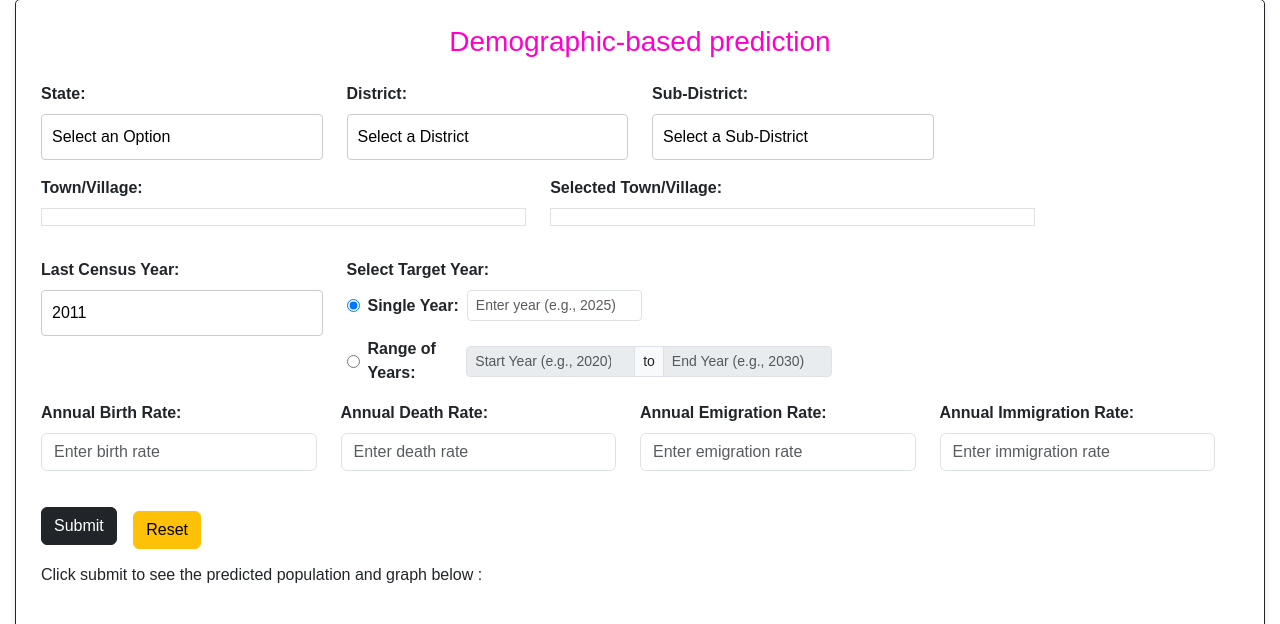
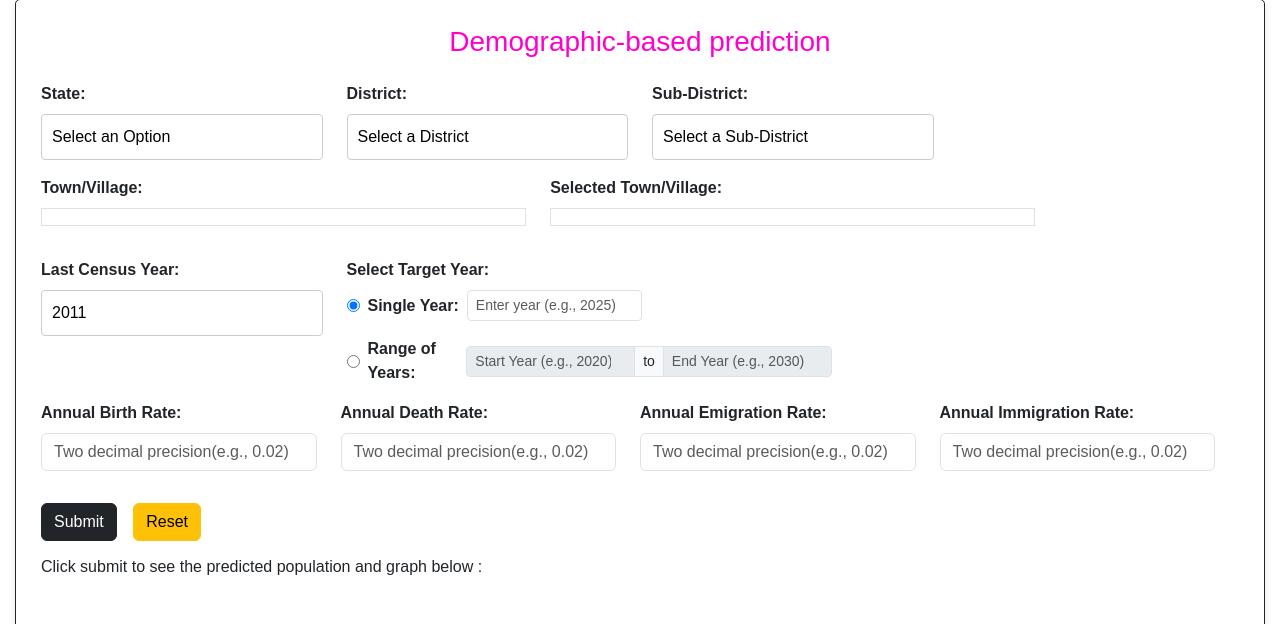
Before and after one commit to iitbhu2k25/dss_demo, a Django app: page /population/demographic-based/ in a window 1280 px wide; the page is wider, and only the part inside the window is pictured. Shown: the part 229-853 px from the top of that part. Run offline with Django 5.2, Linux system fonts and the light colour scheme; data that the repository does not hold is empty.

Commit message:
anukul changes demographic

```diff
--- a/population/templates/population/demographic_based.html
+++ b/population/templates/population/demographic_based.html
@@ -95,31 +95,31 @@
       <div class="row">
         <div class="form-group col-12 col-md-3 mb-3">
           <label for="birth-rate">Annual Birth Rate:</label>
-          <input type="number" id="birth-rate" name="birth_rate" class="form-control" placeholder="Enter birth rate">
+          <input type="number" id="birth-rate" name="birth_rate" class="form-control" placeholder="Two decimal precision(e.g., 0.02)">
         </div>
 
         <div class="form-group col-12 col-md-3 mb-3">
           <label for="death-rate">Annual Death Rate:</label>
-          <input type="number" id="death-rate" name="death_rate" class="form-control" placeholder="Enter death rate">
+          <input type="number" id="death-rate" name="death_rate" class="form-control" placeholder="Two decimal precision(e.g., 0.02)">
         </div>
 
         <div class="form-group col-12 col-md-3 mb-3">
           <label for="emigration-rate">Annual Emigration Rate:</label>
           <input type="number" id="emigration-rate" name="emigration_rate" class="form-control"
-            placeholder="Enter emigration rate">
+            placeholder="Two decimal precision(e.g., 0.02)">
         </div>
 
         <div class="form-group col-12 col-md-3 mb-3">
           <label for="immigration-rate">Annual Immigration Rate:</label>
           <input type="number" id="immigration-rate" name="immigration_rate" class="form-control"
-            placeholder="Enter immigration rate">
+            placeholder="Two decimal precision(e.g., 0.02)">
         </div>
       </div>
     </div>
 
 
     <button id="submit-btn" class="btn btn-dark mt-3">Submit</button>
-    <button class="btn btn-warning mt-4" style="margin-left: 12px;">Reset</button>
+    <button class="btn btn-warning mt-3" style="margin-left: 12px;">Reset</button>
 
     <div id="projection-values" class="mt-3">
       <div class="projection-view tables-view">
```
